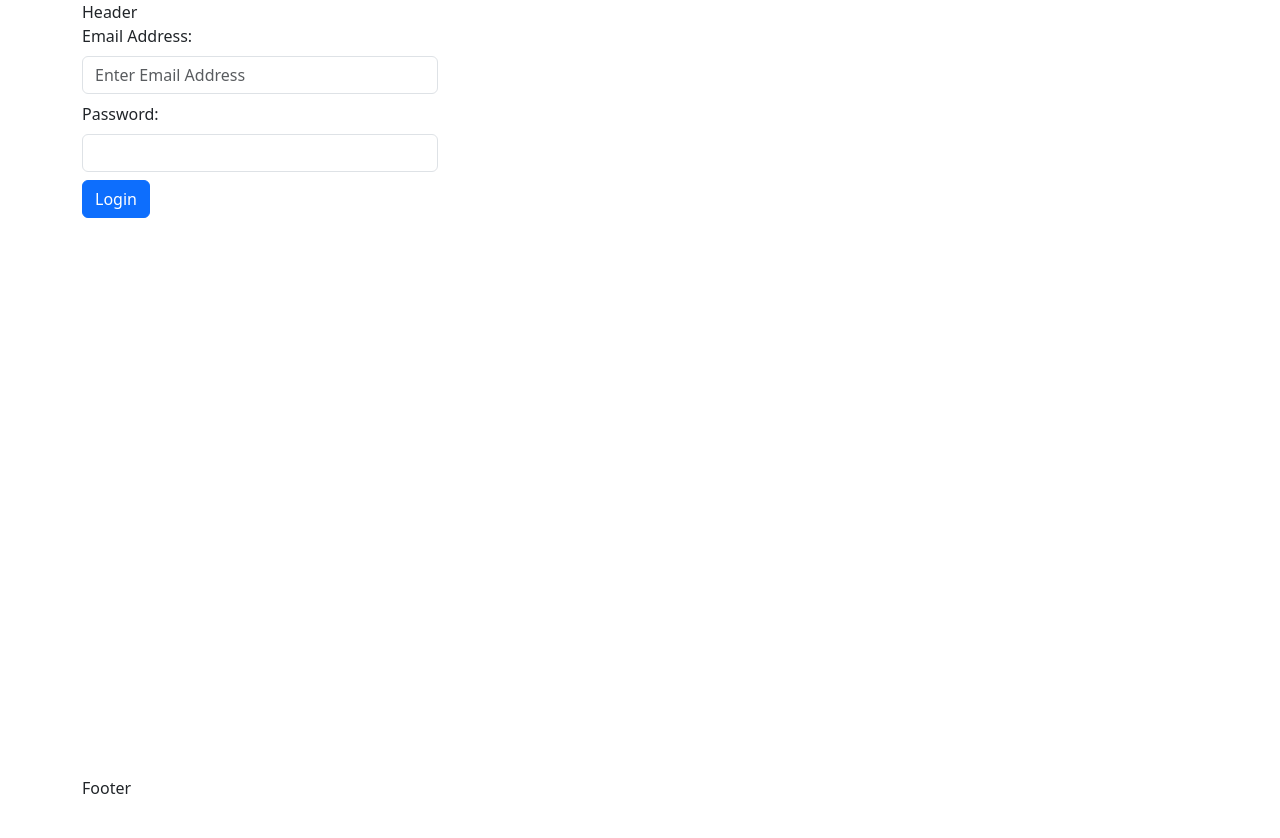
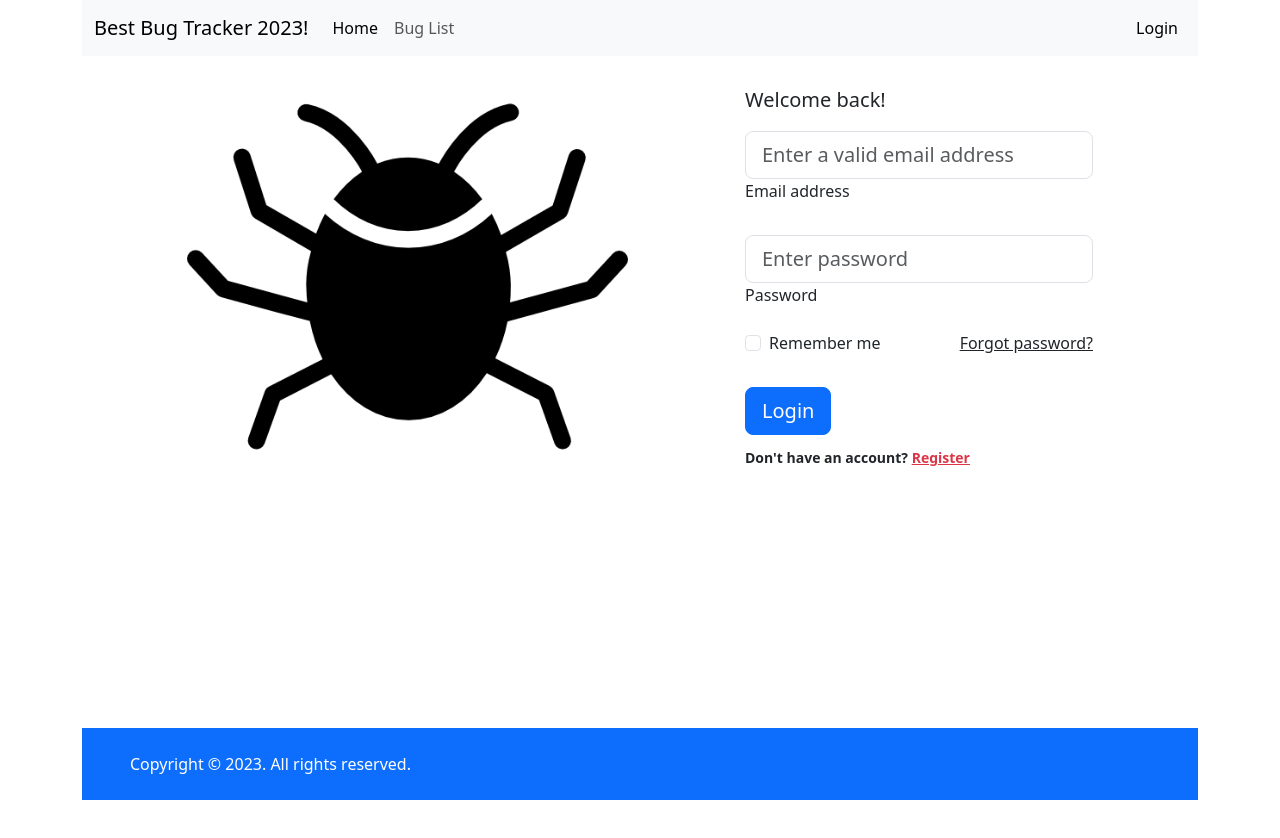
Before and after one commit to EvanGudmestad/issue-tracker-react, a React (Create React App) app: page / in a window 1280 px wide. Shown: the top 838 px of the page. Before the commit the page ends 800 px from the top, so only its background shows below. Built offline with nearby package versions, Linux system fonts and the light colour scheme.

Commit message:
Started lab 05-03

```diff
--- a/src/App.js
+++ b/src/App.js
@@ -1,15 +1,15 @@
 import LoginForm from "./components/LoginForm";
-
-
+import { Navbar } from "./components/Navbar";
+import { Footer } from "./components/Footer";
 function App() {
   return (
     <div className="container">
       <div className="App d-flex flex-column min-vh-100">
-        <header>Header</header>
+        <Navbar />
         <main className="flex-grow-1">
           <LoginForm />
         </main>
-        <footer>Footer</footer>
+       <Footer />
       </div>
     </div>
   );
--- /dev/null
+++ b/src/components/Footer.jsx
@@ -0,0 +1,29 @@
+export function Footer(){
+    return(
+        <div
+        className="d-flex flex-column flex-md-row text-center text-md-start justify-content-between py-4 px-4 px-xl-5 bg-primary sticky-bottom">
+        {/* Copyright */}
+        <div className="text-white mb-3 mb-md-0">
+          Copyright © 2023. All rights reserved.
+        </div>
+        {/* Copyright */}
+
+        {/* Right */}
+        <div>
+          <a href="#!" className="text-white me-4">
+            <i className="fab fa-facebook-f"></i>
+          </a>
+          <a href="#!" className="text-white me-4">
+            <i className="fab fa-twitter"></i>
+          </a>
+          <a href="#!" className="text-white me-4">
+            <i className="fab fa-google"></i>
+          </a>
+          <a href="#!" className="text-white">
+            <i className="fab fa-linkedin-in"></i>
+          </a>
+        </div>
+        {/* Right */}
+      </div>
+    )
+};
--- a/src/components/LoginForm.js
+++ /dev/null
@@ -1,50 +0,0 @@
-import { useState } from "react";
-
-function LoginForm(){
-
-    const [email, setEmail] = useState("");
-    const [currentPassword,setCurrentPassword] = useState("");
-    const [error, setError] = useState("");
-    const [success, setSuccess] = useState("");
-
-    function onLogin(evt){
-        evt.preventDefault();
-        setError("");
-        setSuccess("");
-        if(email === 'admin@example.com' && currentPassword==='password'){
-            setSuccess('Welcome!');
-        }else{
-            setError('Invalid username or password');
-        }
-    }
-
-    return(
-        <form>
-            <div className="row mb-2">
-                <div className="col-md-4">
-                    <label htmlFor="txtLogin" className="form-label">Email Address: </label>
-                    <input type='email' id='txtLogin' className="form-control" placeholder="Enter Email Address" autoComplete="email" onChange={(evt) => setEmail(evt.currentTarget.value)} />
-                </div>
-            </div>
-            <div className="row mb-2">
-                <div className="col-md-4">
-                    <label htmlFor="txtPassword" className="form-label">Password: </label>
-                    <input type='password' id='txtPassword' className="form-control" autoComplete="current-password" onChange={(evt) => setCurrentPassword(evt.target.value)} />
-                </div>
-            </div>
-            <div className="row mb-2">
-                <div className="col-md-4">
-                    <button type='submit' id='btnSubmit' className="btn btn-primary" onClick={(evt) => onLogin(evt)}>Login</button>
-                </div>
-            </div>
-            <div className="row">
-                <span className="text-danger">{error}</span>
-                <span className="text-success">{success}</span>
-            </div>
-
-
-        </form>
-    )
-}
-
-export default LoginForm;
--- /dev/null
+++ b/src/components/LoginForm.jsx
@@ -0,0 +1,94 @@
+import {useState} from 'react';
+
+
+function LoginForm() {
+
+  const [email, setEmail] = useState("");
+  const [password, setPassword] = useState("");
+  const [error, setError] = useState("");
+  const [success, setSuccess] = useState("");
+
+  function onLogin(evt){
+    setError('');
+    setSuccess('');
+    if(email === 'admin@example.com' && password === 'password'){
+      setSuccess('Welcome!')
+    } else {
+      setError('Invalid email or password')
+    }
+  }
+
+  return(
+    <section className="vh-100">
+  <div className="container-fluid h-custom">
+    <div className="row d-flex justify-content-center align-items-center h-100">
+      <div className="col-md-9 col-lg-6 col-xl-5">
+        <img src={process.env.PUBLIC_URL + 'logoBug.png'}
+          className="img-fluid" alt="Sample"/>
+      </div>
+      <div className="col-md-8 col-lg-6 col-xl-4 offset-xl-1">
+        <form>
+          <div className="d-flex flex-row align-items-center justify-content-center justify-content-lg-start">
+            <p className="lead fw-normal mb-3 me-3">Welcome back!</p>
+            {/* <button type="button" className="btn btn-primary btn-floating mx-1">
+              <i className="fab fa-facebook-f"></i>
+            </button>
+
+            <button type="button" className="btn btn-primary btn-floating mx-1">
+              <i className="fab fa-twitter"></i>
+            </button>
+
+            <button type="button" className="btn btn-primary btn-floating mx-1">
+              <i className="fab fa-linkedin-in"></i>
+            </button> */}
+          </div>
+
+          {/* <div className="divider d-flex align-items-center my-4">
+            <p className="text-center fw-bold mx-3 mb-0">Or</p>
+          </div> */}
+
+          {/* Email input */}
+          <div className="form-outline mb-4">
+            <input type="email" id="emailInput" className="form-control form-control-lg"
+              placeholder="Enter a valid email address" autoComplete="email" onChange={(e) => setEmail(e.currentTarget.value)} value={email}/>
+            <label className="form-label" htmlFor="emailInput">Email address</label>
+          </div>
+
+          {/* Password input */}
+          <div className="form-outline mb-3">
+            <input type="password" id="passwordInput" className="form-control form-control-lg"
+              placeholder="Enter password" autoComplete="current-password" onChange={(e) => setPassword(e.currentTarget.value)} value={password}/>
+            <label className="form-label" htmlFor="passwordInput">Password</label>
+          </div>
+
+          <div className="d-flex justify-content-between align-items-center">
+            {/* Checkbox */}
+            <div className="form-check mb-0">
+              <input className="form-check-input me-2" type="checkbox" value="" id="formCheckbox" />
+              <label className="form-check-label" htmlFor="formCheckbox">
+                Remember me
+              </label>
+            </div>
+            <a href="#!" className="text-body">Forgot password?</a>
+          </div>
+
+          <div className="text-center text-lg-start mt-4 pt-2">
+            <button type="button" className="btn btn-primary btn-lg" id='btnLogin' onClick={(evt) => {onLogin()}}>Login</button>
+            <p className="small fw-bold mt-2 pt-1 mb-0">Don't have an account? <a href="#!"
+                className="link-danger">Register</a></p>
+          </div>
+          <div className='row'>
+          <span className="text-danger">{error}</span>
+          <span className="text-success">{success}</span>
+          </div>
+
+        </form>
+      </div>
+    </div>
+  </div>
+
+</section>
+  )
+}
+
+export default LoginForm;
--- /dev/null
+++ b/src/components/Navbar.jsx
@@ -0,0 +1,41 @@
+import { NavLink } from "react-router-dom"
+
+export function Navbar({auth}){
+    return(
+        <nav className="navbar navbar-expand-lg bg-body-tertiary">
+        <div className="container-fluid">
+          <NavLink className="navbar-brand" to="/">Best Bug Tracker 2023!</NavLink>
+          <button className="navbar-toggler" type="button" data-bs-toggle="collapse" data-bs-target="#navbarNav" aria-controls="navbarNav" aria-expanded="false" aria-label="Toggle navigation">
+            <span className="navbar-toggler-icon"></span>
+          </button>
+          <div className="collapse navbar-collapse" id="navbarNav">
+            <ul className="navbar-nav me-auto">
+              <li className="nav-item">
+                <NavLink to="/" className='nav-link'>Home</NavLink>
+              </li>
+              <li className="nav-item">
+                <NavLink to="/walker/list" className='nav-link'>Bug List</NavLink>
+              </li>
+             </ul>
+            <ul className='navbar-nav'>
+              {!auth &&
+                <li className="nav-item">
+                  <NavLink to="/" className='nav-link'>Login</NavLink>
+                </li>
+              }
+              {auth &&
+              <>
+              <li className='nav-item'>
+                  <NavLink to="#" className='nav-link'> {auth.email}</NavLink>
+                </li>
+                <li className='nav-item'>
+                  {/* <NavLink className='nav-link' to='/' onClick={(evt) => onClickLogout(evt)} >Logout</NavLink> */}
+                </li>
+                </>
+              }
+            </ul>
+          </div>
+        </div>
+    </nav>
+    )
+}
--- a/src/index.js
+++ b/src/index.js
@@ -4,12 +4,15 @@ import App from './App';
 import reportWebVitals from './reportWebVitals';
 import 'bootstrap/dist/css/bootstrap.min.css';
 import 'bootstrap/dist/js/bootstrap.js';
+import { BrowserRouter } from 'react-router-dom';
 
 
 const root = ReactDOM.createRoot(document.getElementById('root'));
 root.render(
   <React.StrictMode>
-    <App />
+    <BrowserRouter>
+      <App />
+    </BrowserRouter>
   </React.StrictMode>
 );
 
```
Also changed, not shown: package.json (+7 -0 lines), public/logoBug.png (added), 1 other file (tests, documents, lock files or other folders).
